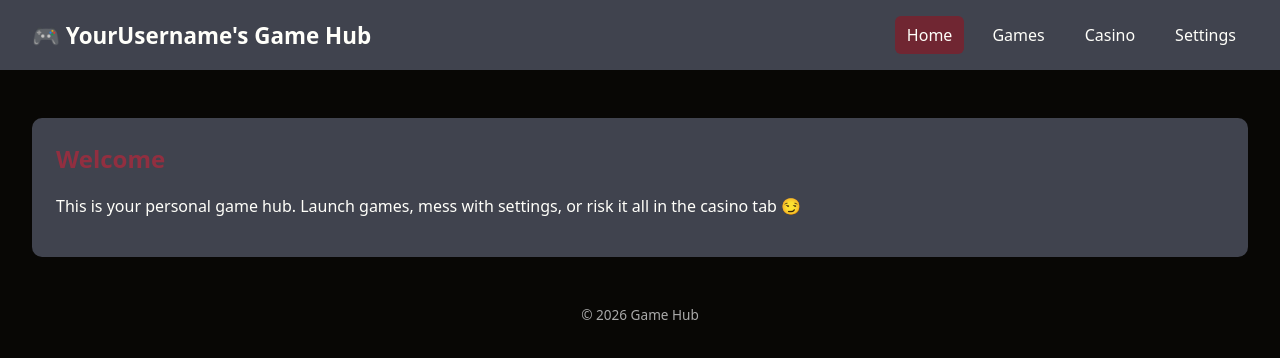
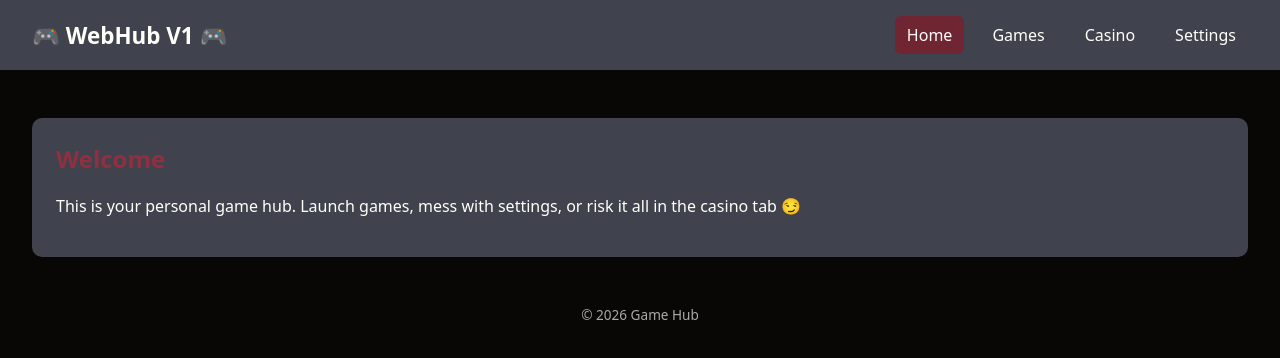
Before and after one commit to gunderbus/WebHub-V1, a plain HTML site: page index.html in a window 1280 px wide. Drawn offline with Linux system fonts and the light colour scheme.

Commit message:
Update header title to 'WebHub V1'

```diff
--- a/index.html
+++ b/index.html
@@ -95,7 +95,7 @@
 
 <body>
   <header>
-    <h1>🎮 YourUsername's Game Hub</h1>
+    <h1>🎮 WebHub V1 🎮</h1>
     <nav>
       <button class="active" onclick="openTab('home')">Home</button>
       <button onclick="openTab('games')">Games</button>
```
